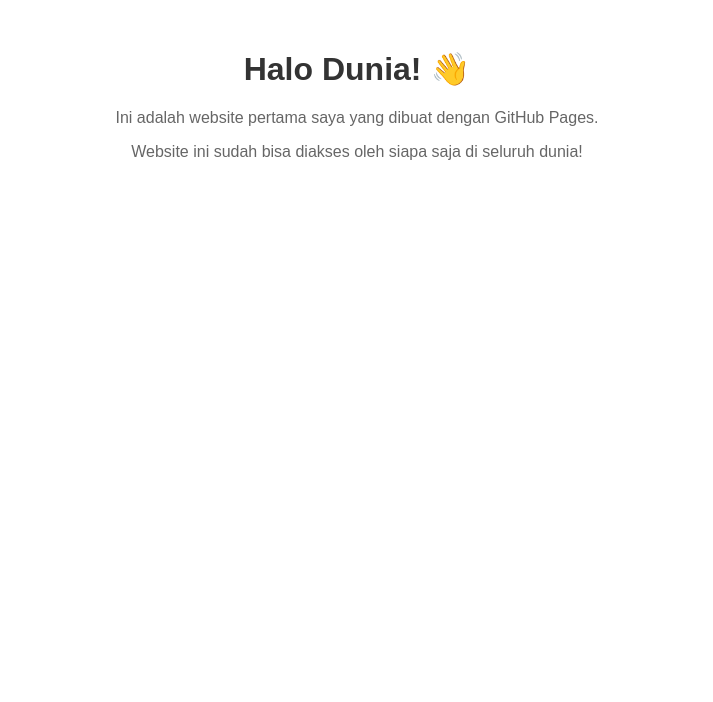
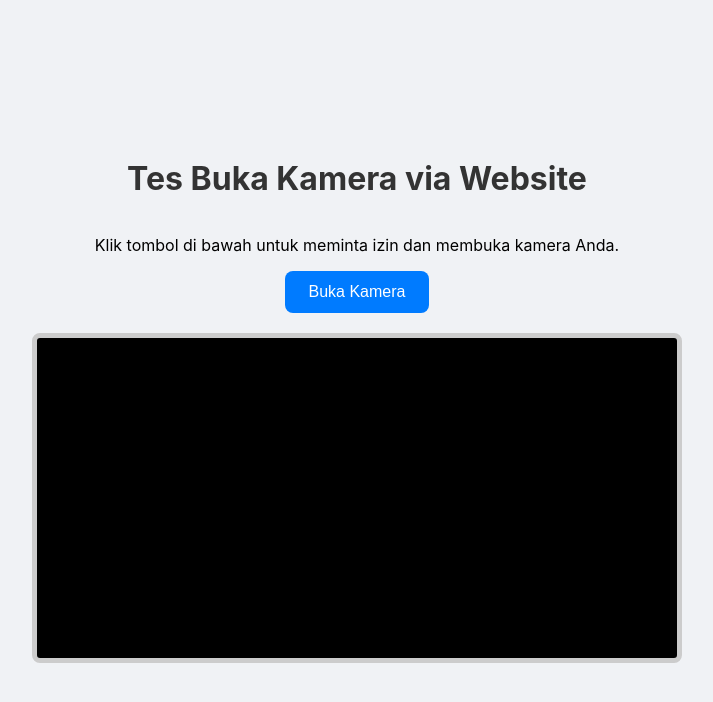
Before and after one commit to raja-alghifary/test.github.io, a plain HTML site: page index.html in a window 1280 px wide. Shown: the whole page, without its empty margins (283-996 px from the left). Drawn offline with Linux system fonts and the light colour scheme.

Commit message:
Update index.html

```diff
--- a/index.html
+++ b/index.html
@@ -1,18 +1,80 @@
 <!DOCTYPE html>
-<html lang="en">
+<html lang="id">
 <head>
     <meta charset="UTF-8">
     <meta name="viewport" content="width=device-width, initial-scale=1.0">
-    <title>Website Pertamaku</title>
+    <title>Website dengan Kamera</title>
     <style>
-        body { font-family: sans-serif; text-align: center; margin-top: 50px; }
-        h1 { color: #333; }
-        p { color: #666; }
+        body {
+            font-family: -apple-system, BlinkMacSystemFont, "Segoe UI", Roboto, Helvetica, Arial, sans-serif;
+            display: flex;
+            flex-direction: column;
+            align-items: center;
+            justify-content: center;
+            height: 100vh;
+            margin: 0;
+            background-color: #f0f2f5;
+        }
+        h1 {
+            color: #333;
+        }
+        #tombolBukaKamera {
+            padding: 12px 24px;
+            font-size: 16px;
+            cursor: pointer;
+            background-color: #007bff;
+            color: white;
+            border: none;
+            border-radius: 8px;
+            margin-bottom: 20px;
+        }
+        #tombolBukaKamera:hover {
+            background-color: #0056b3;
+        }
+        video {
+            border: 5px solid #ccc;
+            border-radius: 8px;
+            background-color: #000;
+            width: 90%;
+            max-width: 640px;
+            height: auto;
+        }
     </style>
 </head>
 <body>
-    <h1>Halo Dunia! 👋</h1>
-    <p>Ini adalah website pertama saya yang dibuat dengan GitHub Pages.</p>
-    <p>Website ini sudah bisa diakses oleh siapa saja di seluruh dunia!</p>
+
+    <h1>Tes Buka Kamera via Website</h1>
+    <p>Klik tombol di bawah untuk meminta izin dan membuka kamera Anda.</p>
+
+    <button id="tombolBukaKamera">Buka Kamera</button>
+
+    <video id="kameraFeed" playsinline autoplay muted></video>
+
+    <script>
+        // Mengambil elemen tombol dan video dari HTML
+        const tombolKamera = document.getElementById('tombolBukaKamera');
+        const videoElement = document.getElementById('kameraFeed');
+
+        // Menambahkan event listener ke tombol
+        tombolKamera.addEventListener('click', async () => {
+            console.log("Tombol diklik, meminta akses kamera...");
+            try {
+                // Meminta akses ke kamera (hanya video, tanpa audio)
+                const stream = await navigator.mediaDevices.getUserMedia({
+                    video: true,
+                    audio: false
+                });
+
+                // Jika berhasil, tampilkan stream dari kamera ke elemen video
+                videoElement.srcObject = stream;
+
+            } catch (err) {
+                // Jika user menolak atau terjadi error
+                console.error("Error saat mengakses kamera: ", err);
+                alert("Tidak bisa mengakses kamera. Pastikan Anda memberikan izin dan website ini diakses melalui HTTPS.");
+            }
+        });
+    </script>
+
 </body>
 </html>
```
